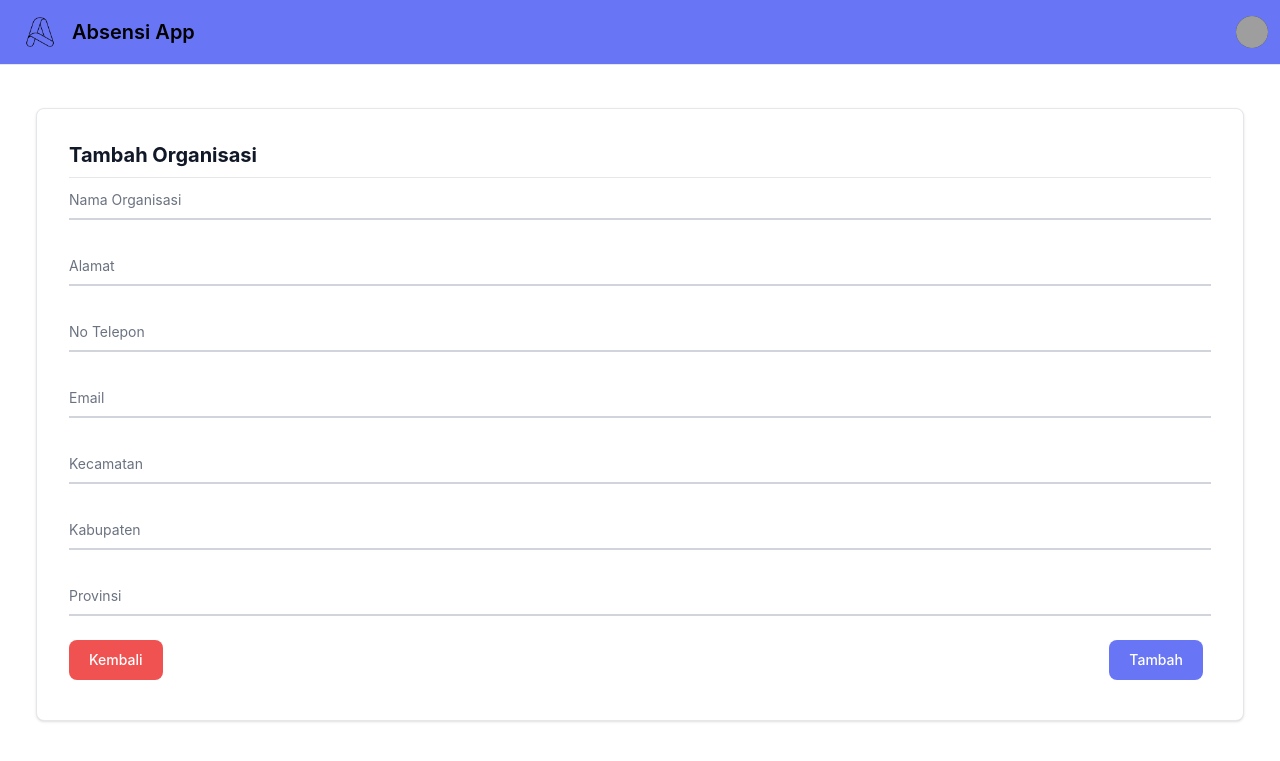
After one commit to niscitacan12/barter, a CodeIgniter app: page /ExcAbsensiVersi1/superadmin/tambah_organisasi in a window 1280 px wide. The commit adds this page. Shown: the top 761 px of the page. Run offline with CodeIgniter, Linux system fonts and the light colour scheme; data that the repository does not hold is empty; some libraries are stand-ins or nearby versions; grey boxes are pictures that could not be loaded.

Commit message:
menambahkan page dashboard dan tambah organisasi

```diff
--- a/application/controllers/SuperAdmin.php
+++ b/application/controllers/SuperAdmin.php
@@ -68,7 +68,34 @@ class SuperAdmin extends CI_Controller
         $this->m_model->addAdmin($data); // Panggil method pada model
 
         // Redirect kembali ke halaman dashboard superadmin
-        redirect('superadmin');
+        redirect('superadmin/admin');
+    }
+
+    public function tambah_organisasi()
+    {
+        $data['organisasi'] = $this->m_model->get_data('organisasi')->result();
+        $this->load->view('page/super_admin/tambah_organisasi', $data);
+    }
+
+    public function aksi_tambah_organisasi()
+    {
+        // Ambil data yang diperlukan dari form
+        $data = [
+            'nama_organisasi' => $this->input->post('nama_organisasi'),
+            'alamat' => $this->input->post('alamat'),
+            'nomor_telepon' => $this->input->post('nomor_telepon'),
+            'email_organisasi' => $this->input->post('email_organisasi'),
+            'kecamatan' => $this->input->post('kecamatan'),
+            'kabupaten' => $this->input->post('kabupaten'),
+            'provinsi' => $this->input->post('provinsi'),
+            // sesuaikan dengan kolom lainnya
+        ];
+
+        // Simpan data ke tabel "admin"
+        $this->m_model->tambah_data('organisasi', $data); // Panggil method pada model
+
+        // Redirect kembali ke halaman dashboard superadmin
+        redirect('superadmin/organisasi');
     }
 
     function logout()
--- a/application/models/m_model.php
+++ b/application/models/m_model.php
@@ -2,6 +2,12 @@
 
 class M_model extends CI_Model
 {
+    // Menambahkan data ke dalam tabel
+    public function tambah_data($table, $data) {
+        $this->db->insert($table, $data);
+        return $this->db->insert_id();
+    }
+
     public function addAdmin($data)
     {
         $this->db->insert('admin', $data);
--- a/application/views/page/super_admin/organisasi.php
+++ b/application/views/page/super_admin/organisasi.php
@@ -18,7 +18,7 @@
                 <div class="flex justify-between">
                     <h6 class="mb-2 text-xl font-bold text-gray-900 dark:text-white">Data Organisasi</h6>
                     <a type="button" href="<?php echo base_url(
-                        'superadmin/tambah_admin'
+                        'superadmin/tambah_organisasi'
                     ); ?>"
                         class="text-white bg-indigo-500 hover:bg-indigo-800 focus:ring-4 focus:ring-indigo-300 font-medium rounded-lg text-sm px-5 py-2.5 mr-2 mb-2 dark:bg-indigo-600 dark:hover:bg-indigo-700 focus:outline-none dark:focus:ring-indigo-800"><i
                             class="fa-solid fa-plus"></i></a>
--- /dev/null
+++ b/application/views/page/super_admin/tambah_organisasi.php
@@ -0,0 +1,136 @@
+<!DOCTYPE html>
+<html lang="en">
+
+<head>
+    <meta charset="UTF-8">
+    <meta name="viewport" content="width=device-width, initial-scale=1.0">
+    <title>Absensi App</title>
+</head>
+
+<body>
+    <?php $this->load->view('components/sidebar_super_admin'); ?>
+    <div class="p-4 sm:ml-64">
+        <div class="p-5 mt-10">
+
+            <!-- Card -->
+            <div
+                class="w-full p-4 text-center bg-white border border-gray-200 rounded-lg shadow sm:p-8 dark:bg-gray-800 dark:border-gray-700">
+
+                <!-- Header -->
+                <div class="flex justify-between">
+                    <h6 class="mb-2 text-xl font-bold text-gray-900 dark:text-white">Tambah Organisasi</h6>
+                </div>
+
+                <hr>
+
+                <div class="mt-5 text-left">
+
+                    <!-- Form Input -->
+                    <form action="<?php echo base_url('SuperAdmin/aksi_tambah_organisasi') ?>" method="post"
+                        enctype="multipart/form-data">
+                        <!-- Organisasi Input -->
+                        <div class="relative z-0 w-full mb-6 group">
+                            <input type="text" name="nama_organisasi" id="nama_organisasi"
+                                class="block py-2.5 px-0 w-full text-sm text-gray-900 bg-transparent border-0 border-b-2 border-gray-300 appearance-none dark:text-white dark:border-gray-600 dark:focus:border-blue-500 focus:outline-none focus:ring-0 focus:border-blue-600 peer"
+                                placeholder=" " autocomplete="off" required />
+                            <label for="nama_organisasi"
+                                class="peer-focus:font-medium absolute text-sm text-gray-500 dark:text-gray-400 duration-300 transform -translate-y-6 scale-75 top-3 -z-10 origin-[0] peer-focus:left-0 peer-focus:text-blue-600 peer-focus:dark:text-blue-500 peer-placeholder-shown:scale-100 peer-placeholder-shown:translate-y-0 peer-focus:scale-75 peer-focus:-translate-y-6">
+                                Nama Organisasi
+                            </label>
+                        </div>
+
+                        <!-- Alamat Input -->
+                        <div class="relative z-0 w-full mb-6 group">
+                            <input type="text" name="alamat" id="alamat"
+                                class="block py-2.5 px-0 w-full text-sm text-gray-900 bg-transparent border-0 border-b-2 border-gray-300 appearance-none dark:text-white dark:border-gray-600 dark:focus:border-blue-500 focus:outline-none focus:ring-0 focus:border-blue-600 peer"
+                                placeholder=" " autocomplete="off" required />
+                            <label for="alamat"
+                                class="peer-focus:font-medium absolute text-sm text-gray-500 dark:text-gray-400 duration-300 transform -translate-y-6 scale-75 top-3 -z-10 origin-[0] peer-focus:left-0 peer-focus:text-blue-600 peer-focus:dark:text-blue-500 peer-placeholder-shown:scale-100 peer-placeholder-shown:translate-y-0 peer-focus:scale-75 peer-focus:-translate-y-6">
+                                Alamat
+                            </label>
+                        </div>
+
+                        <!-- No Telepon Input -->
+                        <div class="relative z-0 w-full mb-6 group">
+                            <input type="text" name="nomor_telepon" id="nomor_telepon"
+                                class="block py-2.5 px-0 w-full text-sm text-gray-900 bg-transparent border-0 border-b-2 border-gray-300 appearance-none dark:text-white dark:border-gray-600 dark:focus:border-blue-500 focus:outline-none focus:ring-0 focus:border-blue-600 peer"
+                                placeholder=" " autocomplete="off" required />
+                            <label for="nomor_telepon"
+                                class="peer-focus:font-medium absolute text-sm text-gray-500 dark:text-gray-400 duration-300 transform -translate-y-6 scale-75 top-3 -z-10 origin-[0] peer-focus:left-0 peer-focus:text-blue-600 peer-focus:dark:text-blue-500 peer-placeholder-shown:scale-100 peer-placeholder-shown:translate-y-0 peer-focus:scale-75 peer-focus:-translate-y-6">
+                                No Telepon
+                            </label>
+                        </div>
+
+                        <!-- Email Input -->
+                        <div class="relative z-0 w-full mb-6 group">
+                            <input type="email" name="email_organisasi" id="email_organisasi"
+                                class="block py-2.5 px-0 w-full text-sm text-gray-900 bg-transparent border-0 border-b-2 border-gray-300 appearance-none dark:text-white dark:border-gray-600 dark:focus:border-blue-500 focus:outline-none focus:ring-0 focus:border-blue-600 peer"
+                                placeholder=" " autocomplete="off" required />
+                            <label for="email_organisasi"
+                                class="peer-focus:font-medium absolute text-sm text-gray-500 dark:text-gray-400 duration-300 transform -translate-y-6 scale-75 top-3 -z-10 origin-[0] peer-focus:left-0 peer-focus:text-blue-600 peer-focus:dark:text-blue-500 peer-placeholder-shown:scale-100 peer-placeholder-shown:translate-y-0 peer-focus:scale-75 peer-focus:-translate-y-6">
+                                Email
+                            </label>
+                        </div>
+
+                        <!-- Kecamatan Input -->
+                        <div class="relative z-0 w-full mb-6 group">
+                            <input type="text" name="kecamatan" id="kecamatan"
+                                class="block py-2.5 px-0 w-full text-sm text-gray-900 bg-transparent border-0 border-b-2 border-gray-300 appearance-none dark:text-white dark:border-gray-600 dark:focus:border-blue-500 focus:outline-none focus:ring-0 focus:border-blue-600 peer"
+                                placeholder=" " autocomplete="off" required />
+                            <label for="kecamatan"
+                                class="peer-focus:font-medium absolute text-sm text-gray-500 dark:text-gray-400 duration-300 transform -translate-y-6 scale-75 top-3 -z-10 origin-[0] peer-focus:left-0 peer-focus:text-blue-600 peer-focus:dark:text-blue-500 peer-placeholder-shown:scale-100 peer-placeholder-shown:translate-y-0 peer-focus:scale-75 peer-focus:-translate-y-6">
+                                Kecamatan
+                            </label>
+                        </div>
+
+                        <!-- Kabupaten Input -->
+                        <div class="relative z-0 w-full mb-6 group">
+                            <input type="text" name="kabupaten" id="kabupaten"
+                                class="block py-2.5 px-0 w-full text-sm text-gray-900 bg-transparent border-0 border-b-2 border-gray-300 appearance-none dark:text-white dark:border-gray-600 dark:focus:border-blue-500 focus:outline-none focus:ring-0 focus:border-blue-600 peer"
+                                placeholder=" " autocomplete="off" required />
+                            <label for="kabupaten"
+                                class="peer-focus:font-medium absolute text-sm text-gray-500 dark:text-gray-400 duration-300 transform -translate-y-6 scale-75 top-3 -z-10 origin-[0] peer-focus:left-0 peer-focus:text-blue-600 peer-focus:dark:text-blue-500 peer-placeholder-shown:scale-100 peer-placeholder-shown:translate-y-0 peer-focus:scale-75 peer-focus:-translate-y-6">
+                                Kabupaten
+                            </label>
+                        </div>
+
+                        <!-- Provinsi Input -->
+                        <div class="relative z-0 w-full mb-6 group">
+                            <input type="text" name="provinsi" id="provinsi"
+                                class="block py-2.5 px-0 w-full text-sm text-gray-900 bg-transparent border-0 border-b-2 border-gray-300 appearance-none dark:text-white dark:border-gray-600 dark:focus:border-blue-500 focus:outline-none focus:ring-0 focus:border-blue-600 peer"
+                                placeholder=" " autocomplete="off" required />
+                            <label for="provinsi"
+                                class="peer-focus:font-medium absolute text-sm text-gray-500 dark:text-gray-400 duration-300 transform -translate-y-6 scale-75 top-3 -z-10 origin-[0] peer-focus:left-0 peer-focus:text-blue-600 peer-focus:dark:text-blue-500 peer-placeholder-shown:scale-100 peer-placeholder-shown:translate-y-0 peer-focus:scale-75 peer-focus:-translate-y-6">
+                                Provinsi
+                            </label>
+                        </div>
+
+                        <!-- Button -->
+                        <div class="flex justify-between">
+                            <a class="focus:outline-none text-white bg-red-500 hover:bg-red-800 focus:ring-4 focus:ring-red-300 font-medium rounded-lg text-sm px-5 py-2.5 mr-2 mb-2 dark:bg-red-600 dark:hover:bg-red-700 dark:focus:ring-red-900"
+                                href="javascript:history.go(-1)">Kembali</a>
+                            <button type="submit"
+                                class="text-white bg-indigo-500 hover:bg-indigo-800 focus:ring-4 focus:ring-indigo-300 font-medium rounded-lg text-sm px-5 py-2.5 mr-2 mb-2 dark:bg-indigo-600 dark:hover:bg-indigo-700 focus:outline-none dark:focus:ring-indigo-800">Tambah</button>
+                        </div>
+                    </form>
+
+                </div>
+            </div>
+
+        </div>
+    </div>
+</body>
+
+<script>
+function showPassword() {
+    var passwordInput = document.getElementById("password");
+    var showPassCheckbox = document.getElementById("showpass");
+    if (showPassCheckbox.checked) {
+        passwordInput.type = "text";
+    } else {
+        passwordInput.type = "password";
+    }
+}
+</script>
+
+</html>
```
Also changed, not shown: application/views/auth/register.php (+22 -0 lines), application/views/page/super_admin/dashboard.php (+35 -1 lines), application/views/page/super_admin/tambah_admin.php (+22 -0 lines).
